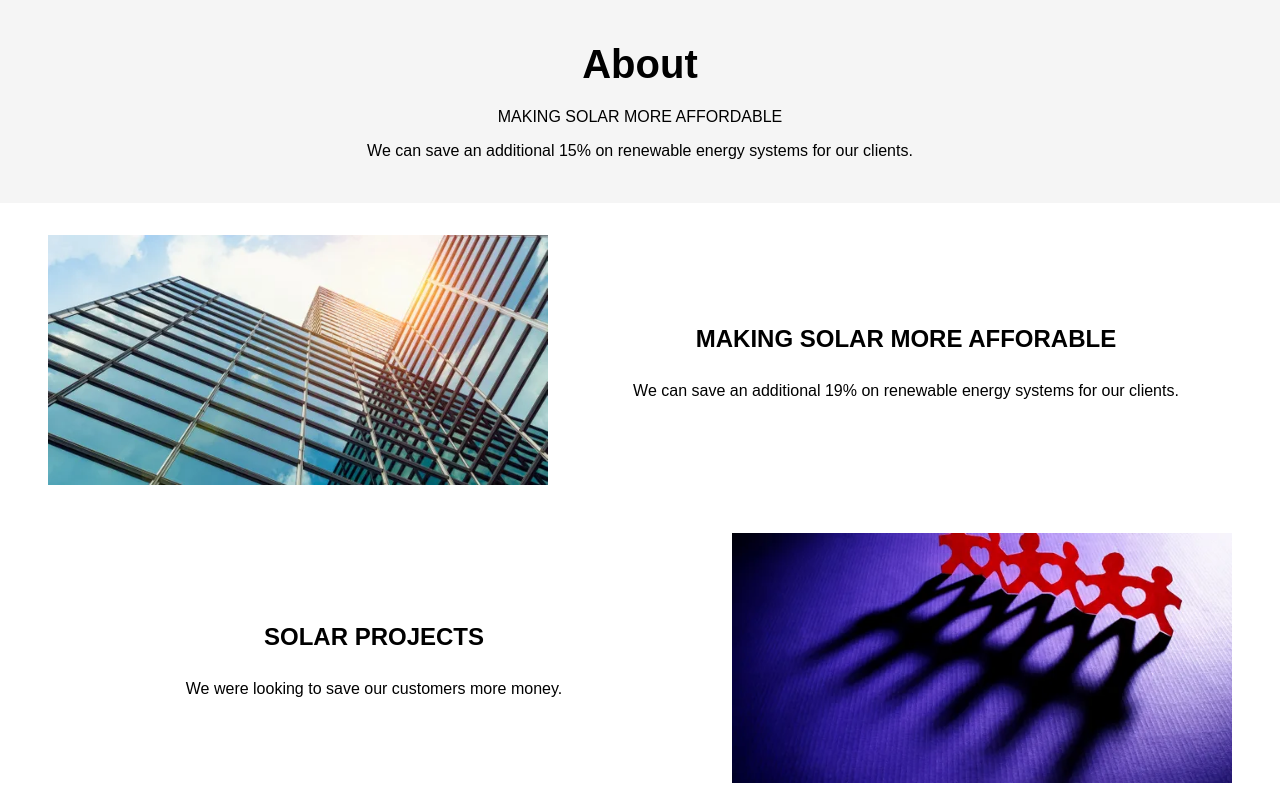
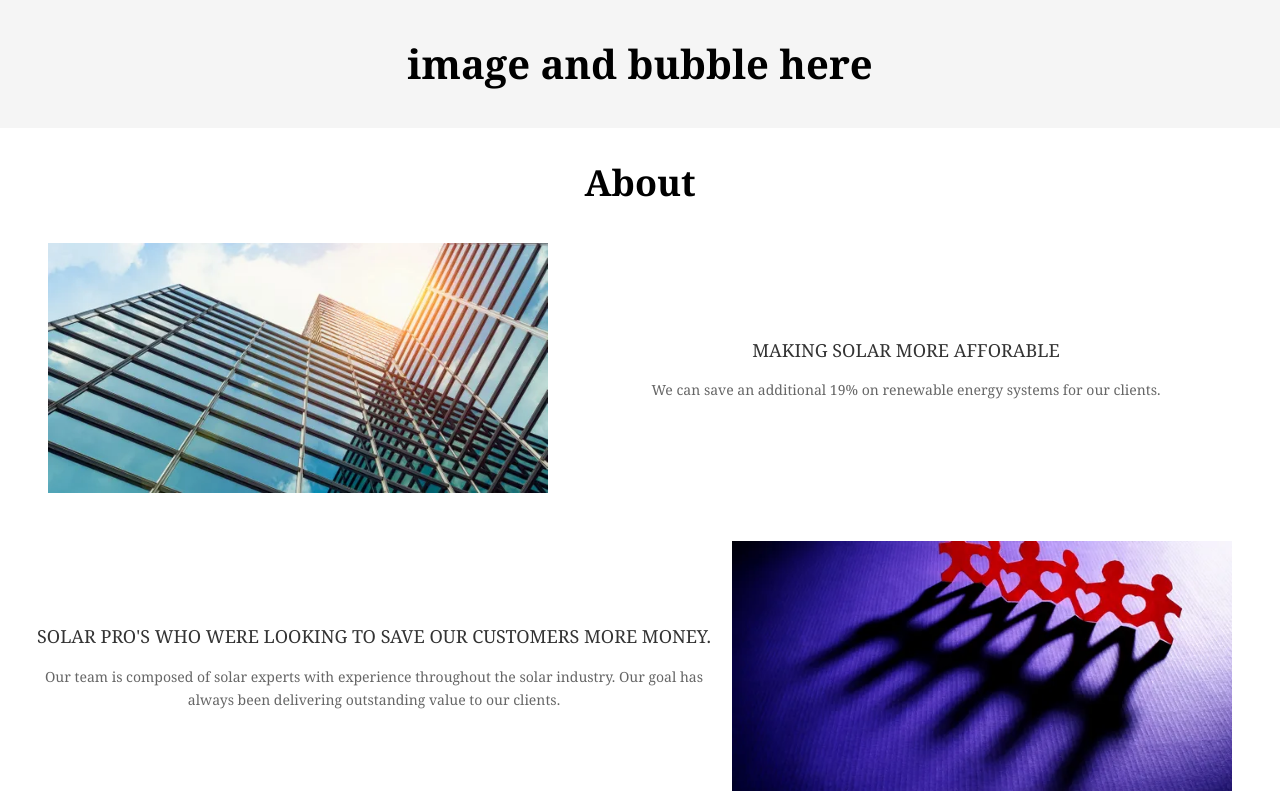
Before and after one commit to LetsGetRemixed/TaxWebsite, a React (Create React App) app in the folder taxwebsite/: page / in a window 1280 px wide. Shown: the top 800 px of the page. Built offline with nearby package versions, Linux system fonts and the light colour scheme.

Commit message:
more stuff
more stuff

```diff
--- a/taxwebsite/src/Pages/Header.jsx
+++ b/taxwebsite/src/Pages/Header.jsx
@@ -4,9 +4,8 @@ import '../css/landingcss.css';
 const Header = () => {
     return (
       <div className="header">
-        <h1>About</h1>
-        <p>MAKING SOLAR MORE AFFORDABLE</p>
-        <p>We can save an additional 15% on renewable energy systems for our clients.</p>
+        <h1>image and bubble here</h1>
+
       </div>
     );
   };
--- a/taxwebsite/src/Pages/LandingPage.jsx
+++ b/taxwebsite/src/Pages/LandingPage.jsx
@@ -11,6 +11,9 @@ const LandingPage = () => {
       <div className="landing-page">
         <Header />
         {/* Use ContentBlock component multiple times with different props */}
+        <div className='About'>
+            About
+        </div>
         <ContentBlock
           imageSrc="/images/content1.jpg"
           title="MAKING SOLAR MORE AFFORABLE"
@@ -20,11 +23,16 @@ const LandingPage = () => {
 
         <ContentBlock
             imageSrc="/images/content2.png"
-            title="SOLAR PROJECTS"
-            text="We were looking to save our customers more money."
+            title="SOLAR PRO'S WHO WERE LOOKING TO SAVE OUR CUSTOMERS MORE MONEY."
+            text="Our team is composed of solar experts with experience throughout the solar industry. Our goal has always been delivering outstanding value to our clients."
             align="right"
+        />
 
-
+        <ContentBlock
+            imageSrc="/images/content3.png"
+            title="HIGH NET WORTH INDIVIDUALS"
+            text="Have you done all you can to reduce your tax liability? If you have not talked to us, you are missing a great opportunity."
+            align="left"
         />
 
 
--- a/taxwebsite/src/css/landingcss.css
+++ b/taxwebsite/src/css/landingcss.css
@@ -1,6 +1,6 @@
 /* General body styling */
 body {
-    font-family: 'Arial', sans-serif;
+    font-family:Georgia, 'Times New Roman', Times, serif;
     margin: 0;
     padding: 0;
     line-height: 1.6;
@@ -22,7 +22,23 @@ body {
     margin: 0.5rem 0;
   }
 
+  .header h2{
+
+    font-size: 24px;
+    text-align: center;
+  }
+
   /* Content block styling */
+  .About{
+
+    text-align:center;
+    margin-top: 2%;
+    font-family:Georgia, 'Times New Roman', Times, serif;
+    font-weight:800;
+    font-size: 36px;
+
+  }
+
   .content-block {
     display: flex;
     align-items: center;
@@ -46,7 +62,28 @@ body {
   .content-text {
     flex: 1;
     text-align: center;
+    font-family:Georgia, 'Times New Roman', Times, serif;
+
   }
+
+  .content-text h2{
+    font-size: 1.5rem; /* Example: Set the font size */
+  color: #333; /* Example: Set the text color */
+  font-size: 18px;
+  font-weight: 300;
+
+
+  }
+
+  .content-text p{
+    font-size: 1rem; /* Example: Set the font size */
+    color: #666; /* Example: Set the text color */
+    line-height: 1.6;
+    font-size: 14px;
+
+
+  }
+
 
   /* Online payment styling */
   .online-payment {
```
